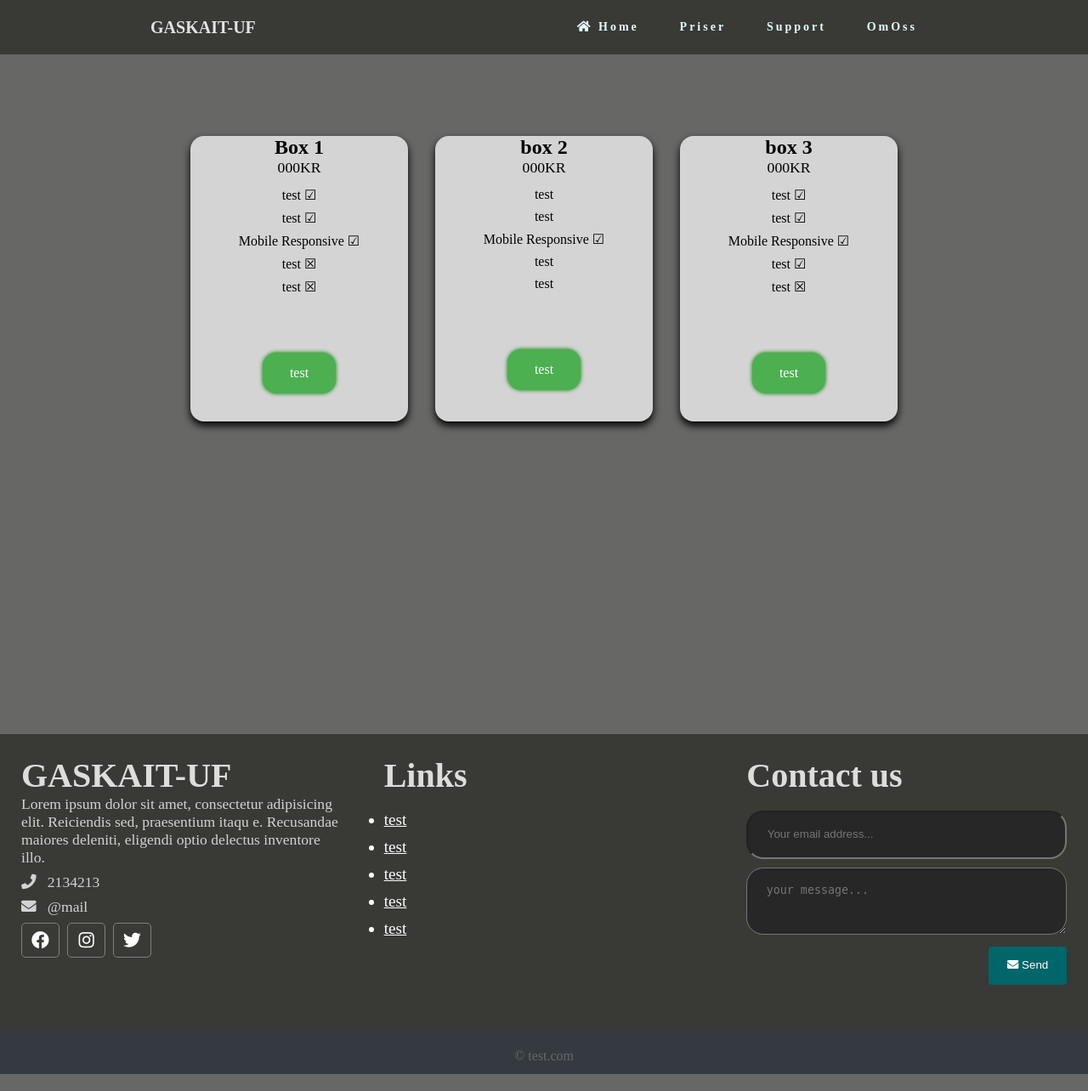
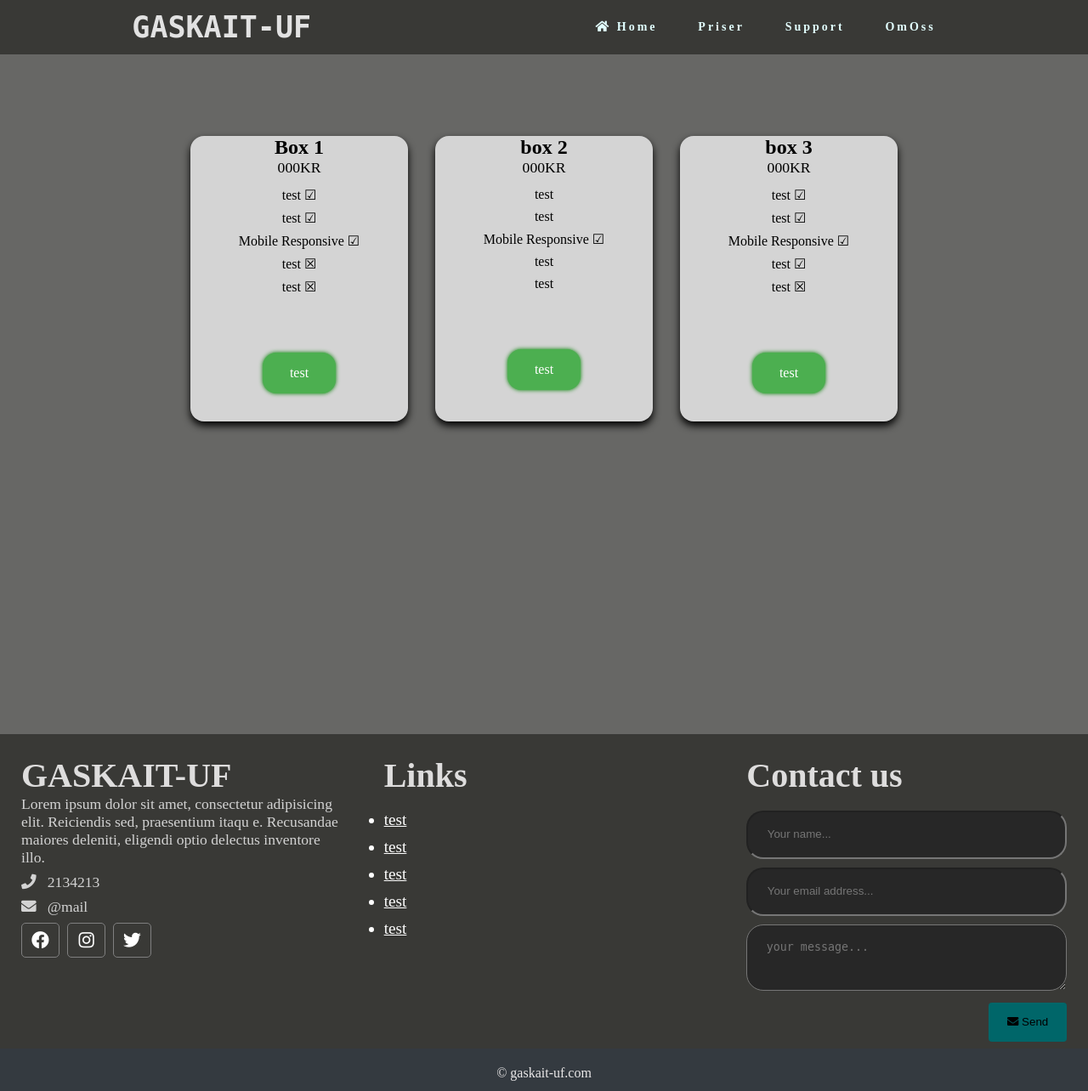
Before and after one commit to Simonbackman/GASKAIT-UF, a PHP site: page /Priser.php in a window 1280 px wide. Shown: the whole page at 85% size. Run offline with PHP 8.4, Linux system fonts and the light colour scheme; some libraries are stand-ins or nearby versions.

Commit message:
Started to comment

```diff
--- a/Priser.php
+++ b/Priser.php
@@ -29,7 +29,7 @@
                         <li>test &#x2612;</li>
                     </ul>
                 </div>
-                <a href="" class="price_btn">test</a>
+                <a href="" class="price_btn">test</a> <!-- leder till köp sidan eller ett köp popup fönstret -->
             </div>
             <div class="box2">
                 <h1 class="package_name">box 2</h1>
@@ -45,7 +45,7 @@
                         <li>test </li>
                     </ul>
                 </div>
-                <a href="" class="price_btn">test</a>
+                <a href="" class="price_btn">test</a> <!-- leder till köp sidan eller ett köp popup fönstret -->
             </div>
             <div class="box3">
                 <h1 class="package_name">box 3</h1>
@@ -61,10 +61,9 @@
                         <li>test &#x2612;</li>
                     </ul>
                 </div>
-                <a href="" class="price_btn">test</a>
+                <a href="" class="price_btn">test</a> <!-- leder till köp sidan eller ett köp popup fönstret -->
             </div>
         </div>
-
     </article>
     <?php include('templates/footer.php'); ?>
 </body>
--- a/css/style.css
+++ b/css/style.css
@@ -9,8 +9,7 @@ html, body{
 article{
     min-height: 100%;
     height: auto;
-/*    height: 50em;*/
-/*    background-color: #d9d9d9;*/
+/*  background-color: #d9d9d9;*/
     background-color: #676765;
     display: flex;
 }
@@ -22,10 +21,12 @@ nav {
 /*  background-color: #5D4954;*/
     background-color: #393936;
 }
+/*Företagsnamnet som ligger i menyn/nav */
 .logo {
     color: rgb(226, 226, 226);
     text-transform: uppercase;
-    font-size: 20px;
+    font-size: 35px;
+    font-family:monospace;
 }
 .nav-links {
     display: flex;
@@ -53,13 +54,13 @@ nav {
     transition: all 0.3s ease;
 }
 
-/* Tablet  */
+    /* Tablet for size of nav-links  */
 @media screen and (max-width:1024px) {
     .nav-links {
         width: 50%;
     }
 }
-/* Mobile */
+    /* Mobile for nav links/burger */
 @media screen and (max-width:768px) {
     body {
         overflow-x: hidden;
@@ -69,7 +70,8 @@ nav {
         right: 0px;
         height: 92vh;
         top: 8vh;
-        background-color: #5D4954;
+        background-color: #393936;
+/*      background-color: #5D4954;*/
         display: flex;
         flex-direction: column;
         align-items: center;
@@ -88,18 +90,19 @@ nav {
 .nav-active {
     transform: translateX(0%);
 }
-@keyframes navLinkFade {
+
+/*  Don't work right now trying to fix | (ska göra så att texten glider in istället för redan finnas där nav texten för mobiler)  */
+@keyframes navLinkFade{
     from {
         opacity: 0;
         transform: translateX(50px);
     }
-
     to {
         opacity: 1;
         transform: translateX(0px);
     }
 }
-
+/*styr utsendet på burger iconen*/
 .toggle .line1 {
     transform: rotate(-45deg) translate(-5px, 6px);
 }
@@ -110,10 +113,12 @@ nav {
     transform: rotate(45deg) translate(-5px, -6px);
 }
 
-                /*Priser.php*/
+        /*Priser.php*/
 .main {
     justify-content: center;
 }
+
+/*Styr utsendet på pris containerna samt innhållet*/
 .price_div{
     display: flex;
     flex-direction: row;
@@ -145,7 +150,7 @@ nav {
     margin: 1em;
     border-radius: 1em;
 }
-
+/*Gör så att containerna blir under varandra i mitten för mobiler*/
 @media only screen and (max-width: 860px) {
     .price_div    {
         flex-direction: column;
@@ -173,16 +178,15 @@ nav {
 .package_ul{
     list-style-type: none;
 }
-
+/*Gör skuggan runt knappen i price divsen*/
 .price_btn:hover {
     box-shadow: 0 12px 16px 0 rgba(0,0,0,0.24), 0 17px 50px 0 rgba(0,0,0,0.19);
 }
-
 .package_ul > li{
     padding: 4px 10px;
 }
 
-/* OmOss.php*/
+        /* OmOss.php*/
 
 #OmOss_div{
     border: 1px solid red;
@@ -191,7 +195,6 @@ nav {
 .OmOss, p a{
     color:inherit;
 }
-
 #members{
     display: flex;
     flex-direction: column;
@@ -213,13 +216,11 @@ nav {
     margin: auto;
 }
 
-
-
         /*templates/footer.php*/
 footer {
     background: #393936;
     color: #d3d3d3;
-    height: 400px;
+    height: 420px;
     position: relative;
 }
 footer h3{
@@ -271,7 +272,7 @@ footer .footer-content .footer-section{
     margin-left: 15px;
     transition: all .4s;
 }
-
+/* Styr utsendet på footer/contact form */
 .contact-form .text-input, .contact-input{
     background: #272727;
     color: #bebdbd;
@@ -281,15 +282,16 @@ footer .footer-content .footer-section{
     width: 100%;
     border-radius: 20px;
 }
+/*Styr utsendet på text area i footer/contact form */
 .text-input:focus, .contact-input:focus {
     background: #121212;
     outline: none !important;
 }
+/* Styr utsendet på send knappen i footer/contact form */
 .btn{
     padding: .7rem 1.3rem;
     line-height: 1.3rem;
     background: #006669;
-    color: white;
     border:1px solid transparent;
     border-radius: .25rem;
     float: right;
@@ -308,7 +310,9 @@ footer .footer-bottom{
     bottom: 0px;
     left: 0px;
     padding-top: 20px;
+    color: #eae8e8;
 }
+/*Styr utsendet i footer i mobil läge */
 @media only screen and (max-width: 934px){
     footer {
     height: auto;
--- a/javascript/js.js
+++ b/javascript/js.js
@@ -5,7 +5,6 @@ const navSlide = () => {
 
     burger.addEventListener('click', () => {
         nav.classList.toggle('nav-active');
-
 
         navLinks.forEach((link, index) => {
            if(link.style.animation) {
--- a/templates/footer.php
+++ b/templates/footer.php
@@ -43,7 +43,8 @@
             <div class="footer-section contact-form">
                 <h3>Contact us</h3>
                 <br/>
-                <form action="" method="post">
+                <form action="index.php" method="POST">
+                    <input type="name" name="name" class="text-input" placeholder="Your name..."><br/>
                     <input type="email" name="email" class="text-input" placeholder="Your email address..."><br/>
                     <textarea name="message" class="text-input contact-input" placeholder="your message..."></textarea><br/>
                     <button type="submit" class="btn"><i class="fas fa-envelope"></i> Send</button>
@@ -53,7 +54,7 @@
 
 
         <div class="footer-bottom">
-            &copy; test.com
+            &copy; gaskait-uf.com
         </div>
 
     </footer>
```
